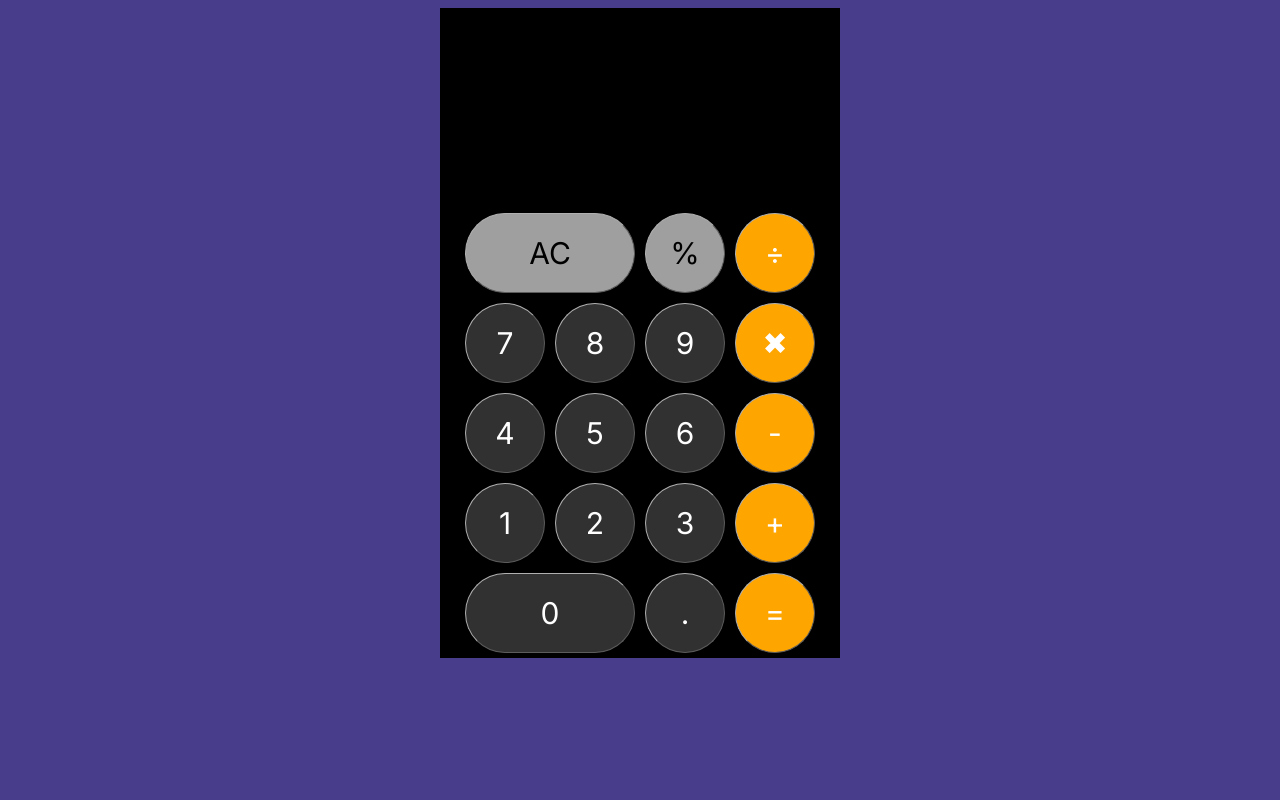
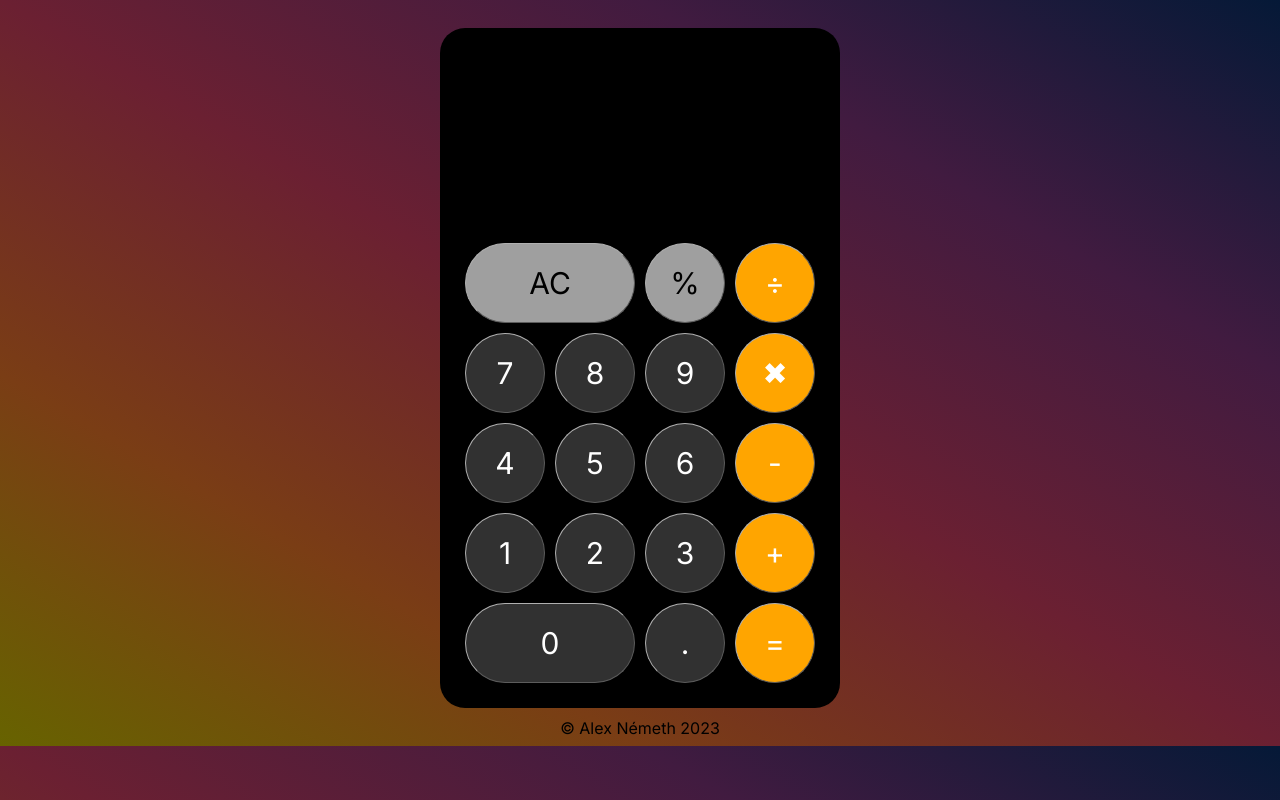
Before and after one commit to alex-nemeth/calculator, a plain HTML site: page index.html in a window 1280 px wide. Drawn offline with Linux system fonts and the light colour scheme.

Commit message:
improved css, finished all functions

```diff
--- a/index.html
+++ b/index.html
@@ -6,18 +6,17 @@
         <meta name="viewport" content="width=device-width, initial-scale=1.0" />
         <link rel="stylesheet" href="styles.css" />
         <script src="main.js" defer></script>
-        <title>this.Calculator</title>
+        <title>Simple Calculator</title>
     </head>
     <body>
-        <!--//420 913   313131 9f9f9f-->
         <div class="calculator">
             <div class="screen">
-                <div class="subtext">1+2</div>
+                <div class="subtext"></div>
                 <div class="text"></div>
             </div>
             <div class="buttons">
                 <button class="del" onclick="clearNums()">AC</button>
-                <button class="modulo">%</button>
+                <button class="modulo" onclick="operate('%')">%</button>
                 <button class="divide" onclick="operate('/')">÷</button>
                 <button class="seven" onclick="number('7')">7</button>
                 <button class="eight" onclick="number('8')">8</button>
@@ -32,9 +31,10 @@
                 <button class="three" onclick="number('3')">3</button>
                 <button class="add" onclick="operate('+')">+</button>
                 <button class="zero" onclick="number('0')">0</button>
-                <button class="decimal">.</button>
+                <button class="decimal" onclick="number('.')">.</button>
                 <button class="equals" onclick="calculate()">=</button>
             </div>
         </div>
+        <div class="footer">© Alex Németh 2023</div>
     </body>
 </html>
--- a/main.js
+++ b/main.js
@@ -2,7 +2,6 @@ const text = document.querySelector(".text");
 text.textContent = "";
 const subText = document.querySelector(".subtext");
 subText.textContent = "";
-const button = document.querySelector("button");
 
 let num1;
 let num2;
@@ -48,6 +47,10 @@ function calculate() {
         text.textContent = Number(num1) / Number(num2);
         clearHelper++;
     }
+    if (operator === "%") {
+        text.textContent = (Number(num1) / Number(num2)) * 100;
+        clearHelper++;
+    }
     num1 = 0;
     num2 = 0;
 }
--- a/styles.css
+++ b/styles.css
@@ -4,33 +4,55 @@
     font-family: "Inter", sans-serif;
 }
 
+html {
+}
+
 body {
-    background-color: darkslateblue;
+    display: flex;
+    flex-direction: column;
+    justify-content: center;
+    background-image: linear-gradient(
+        to left bottom,
+        #051937,
+        #411b40,
+        #6b2032,
+        #7a3d15,
+        #676300
+    );
+    background-size: cover;
 }
 
 .calculator {
     display: flex;
     flex-direction: column;
-    justify-content: center;
     align-items: center;
+    margin-top: 20px;
+    margin-bottom: 10px;
 }
 
 .screen {
     width: 400px;
     height: 200px;
     background-color: black;
+    border-top-right-radius: 25px;
+    border-top-left-radius: 25px;
+    padding-bottom: 10px;
 }
 
 .subtext {
     color: white;
     font-size: 36px;
     text-align: end;
+    margin-right: 20px;
+    margin-top: 20px;
 }
 
 .text {
     color: white;
     font-size: 48px;
     text-align: end;
+    margin-right: 20px;
+    margin-top: 20px;
 }
 
 .buttons {
@@ -40,6 +62,9 @@ body {
     align-items: center;
     width: 400px;
     background-color: black;
+    padding-bottom: 20px;
+    border-bottom-left-radius: 25px;
+    border-bottom-right-radius: 25px;
 }
 
 button {
@@ -79,3 +104,8 @@ button {
     border-radius: 50px;
     justify-content: left;
 }
+
+.footer {
+    justify-content: center;
+    text-align: center;
+}
```
